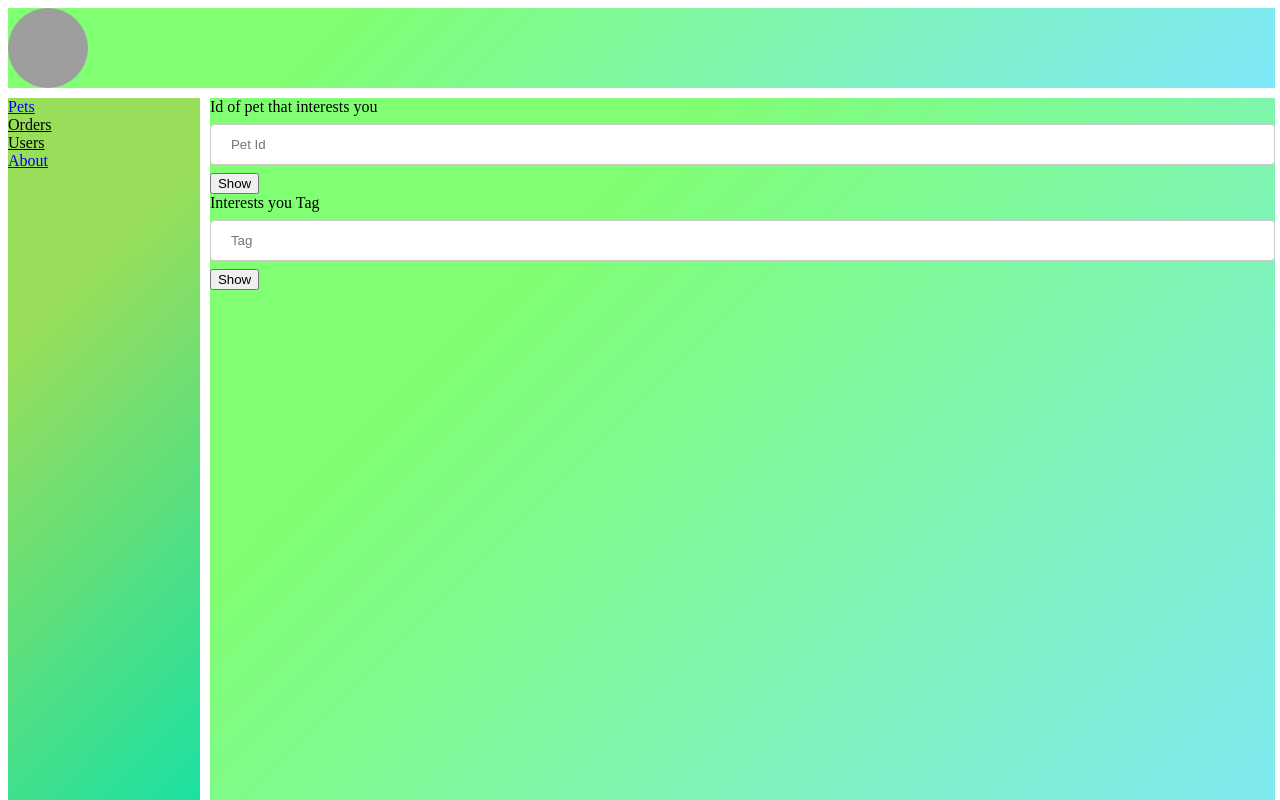
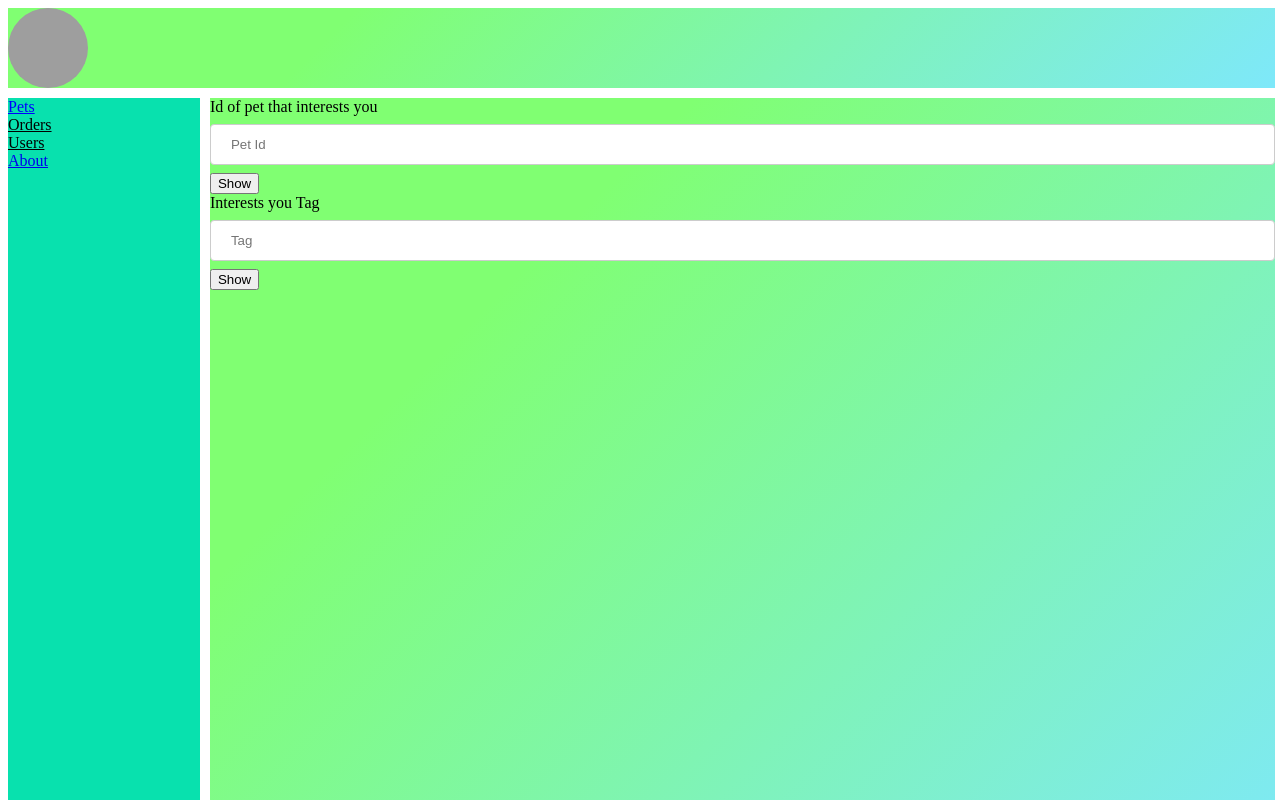
Before and after one commit to Yulian-21/pet-store-app, a React (Create React App) app: page /pets in a window 1280 px wide. Shown: the top 800 px of the page. Built offline with nearby package versions, Linux system fonts and the light colour scheme; grey boxes are pictures that could not be loaded.

Commit message:
Update Styles

```diff
--- a/src/components/navigation/Navigation.module.css
+++ b/src/components/navigation/Navigation.module.css
@@ -1,7 +1,7 @@
 .nav{
     grid-area: n;
     background-color: #08e1ae;
-background-image: linear-gradient(315deg, #08e1ae 0%, #98de5b 74%);
+    sbackground-image: linear-gradient(315deg, #08e1ae 0%, #98de5b 74%);
 
     }
 
```
